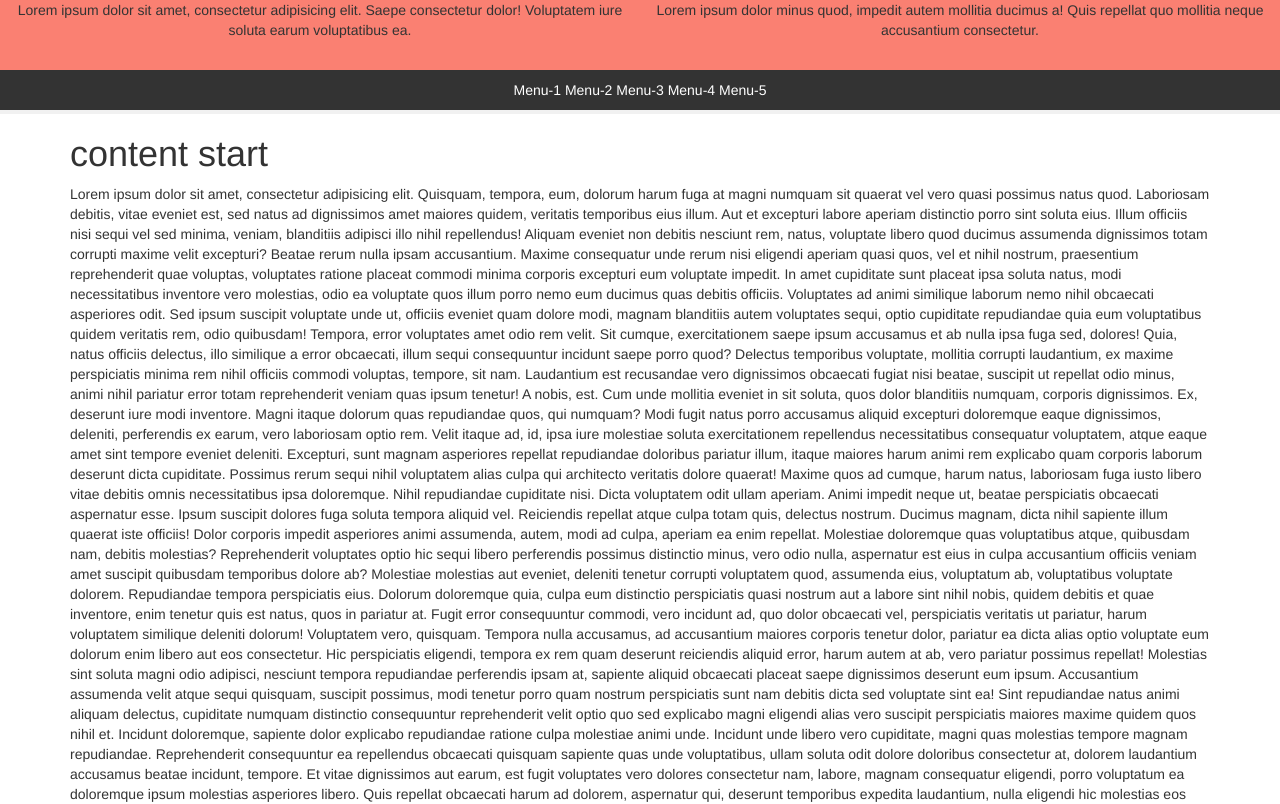
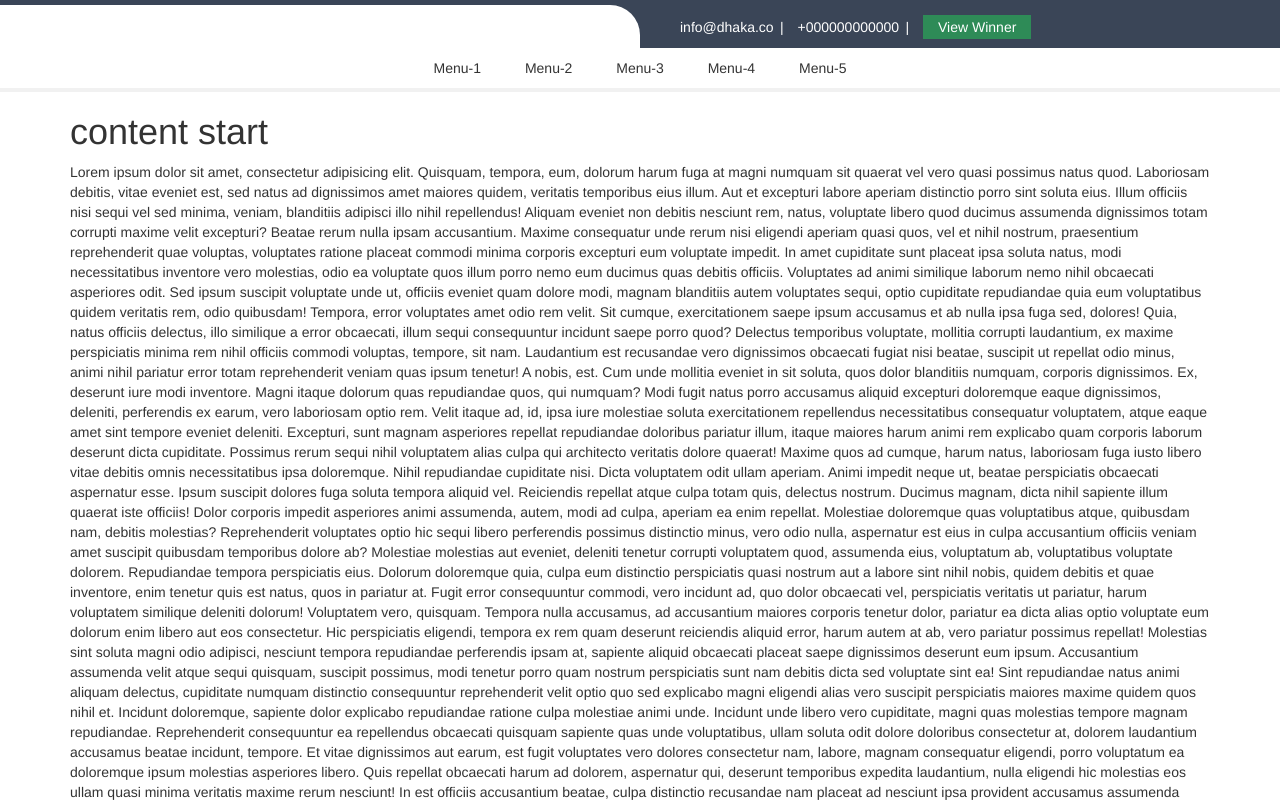
Before and after one commit to polodev/onscroll_fixed_top_navigation, a website: page index.html in a window 1280 px wide. Shown: the top 804 px of the page. Drawn offline with Linux system fonts and the light colour scheme.

Commit message:
changed content

```diff
--- a/assets/style.less
+++ b/assets/style.less
@@ -1,39 +1,68 @@
 body {
 
 }
+
 header {
   text-align: center;
   .top_nav {
     width: 100%;
-		background-color : salmon;
-		height: 70px;
+    background-color : #3a4557;
+    height: 48px;
+    padding-top : 5px;
     .tn_left_content {
       height : 100%;
       width: 50%;
       float: left;
-			span {
-				margin-top: 25px;
+      overflow : hidden;
+      .empty_color_box {
+        height : 48px;
+        width : 100%;
+        background-color : #fff;
+        border-radius : 0 30px 0 0;
       }
     }
     .tn_right_content {
       height : 100%;
       width: 50%;
       float: right;
+      display : flex;
+      align-items : center;
+      ul {
+        margin : 0;
+        padding : 0;
+        margin-left : 20px;
+        list-style-type: none;
+        li {
+          display : inline-block;
+          color : #fff;
+          margin-left : 20px;
+          position: relative;
+          a.btn-winner {
+            display: inline-block;
+            color: white;
+            background: seagreen;
+            padding: 2px 15px;
+          }
+          &:after {
+            content: '|';
+            position: absolute;
+            top: 0;
+            right: -10px;
+          }
+          &:last-child:after {
+            content : "";
           }
         }
-	h1 {
-		font-family: sans-serif;
-		background-color : red;
-		color : #fff;
-		margin : 0;
-		padding : 50px 0;
+      }
+    }
   }
   nav {
-		background-color: #333;
+    background-color: #fff;
     text-align: center;
     border-bottom: solid 4px #f1f1f1;
     &.fixed {
       width: 100%;
+      height: 50px;
       position: fixed;
       top: 0;
       left: 0;
@@ -44,19 +73,19 @@ header {
       margin: 0;
       li {
         display: inline-block;
-				padding: 10px 0;
+        padding: 10px;
         margin: 0;
         a {
-					padding: 10px 0;
+          padding: 10px;
           text-decoration: none;
-					color: #fff;
+          color: #333;
           &:hover {
+            text-decoration: none;
             color : #fff;
-						text-decoration: none;
           }
         }
         &:hover {
-					background-color : #555;
+          background-color : salmon;
         }
       }
 
--- a/index.html
+++ b/index.html
@@ -11,10 +11,14 @@
 <header>
             <div class="top_nav">
                 <div class="tn_left_content">
-			<span>Lorem ipsum dolor sit amet, consectetur adipisicing elit. Saepe  consectetur dolor! Voluptatem iure soluta earum voluptatibus ea.</span>
+                    <div class="empty_color_box"></div>
                 </div>
                 <div class="tn_right_content">
-			<span>Lorem ipsum dolor minus quod, impedit autem mollitia ducimus a! Quis repellat quo mollitia neque accusantium consectetur.</span>
+                    <ul>
+                        <li><i class="fa fa-envelope-o" aria-hidden="true"></i> info@dhaka.co</li>
+                        <li><i class="fa fa-phone" aria-hidden="true"></i> +000000000000</li>
+                        <li><a href="http://facebook.com" class="btn-winner"> View Winner</a></li>
+                    </ul>
                 </div>
             </div>
             <nav id="nav">
```
Also changed, not shown: gulpfile.js (+0 -12 lines), assets/style.css, 2 other files. Lines whose indentation alone changed are shown as unchanged.
